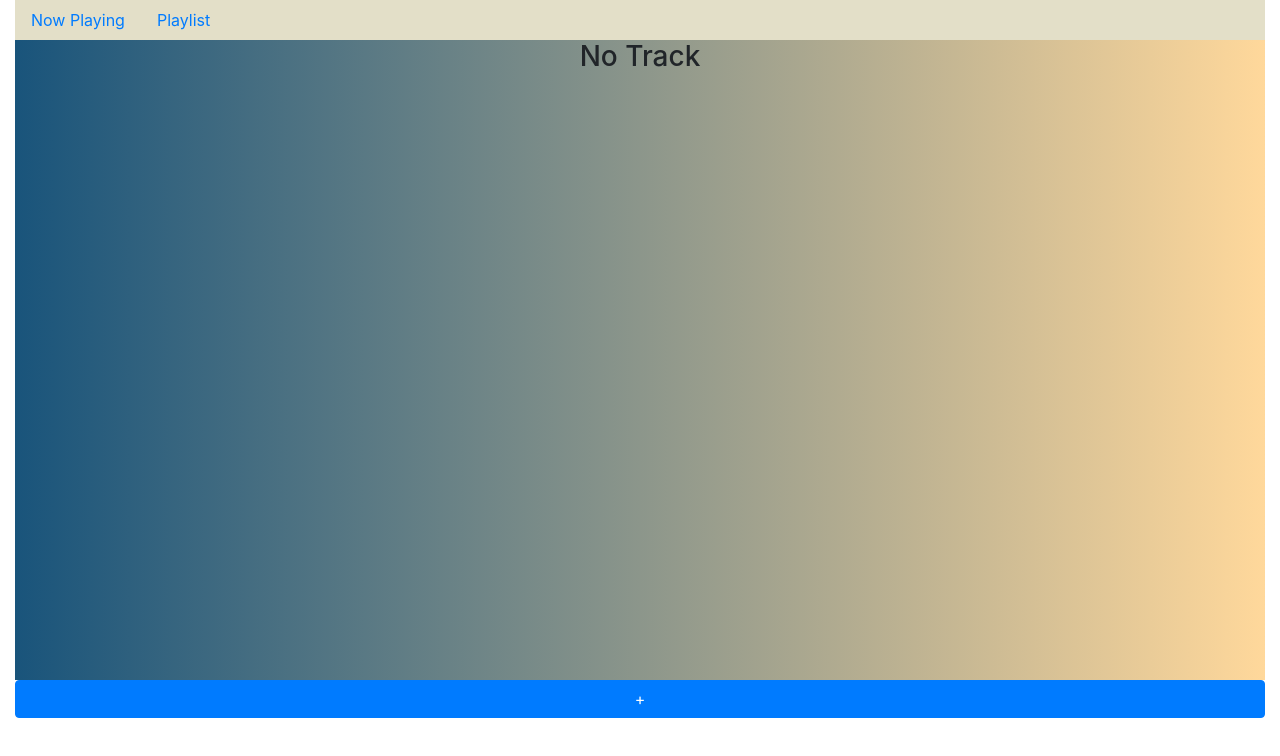
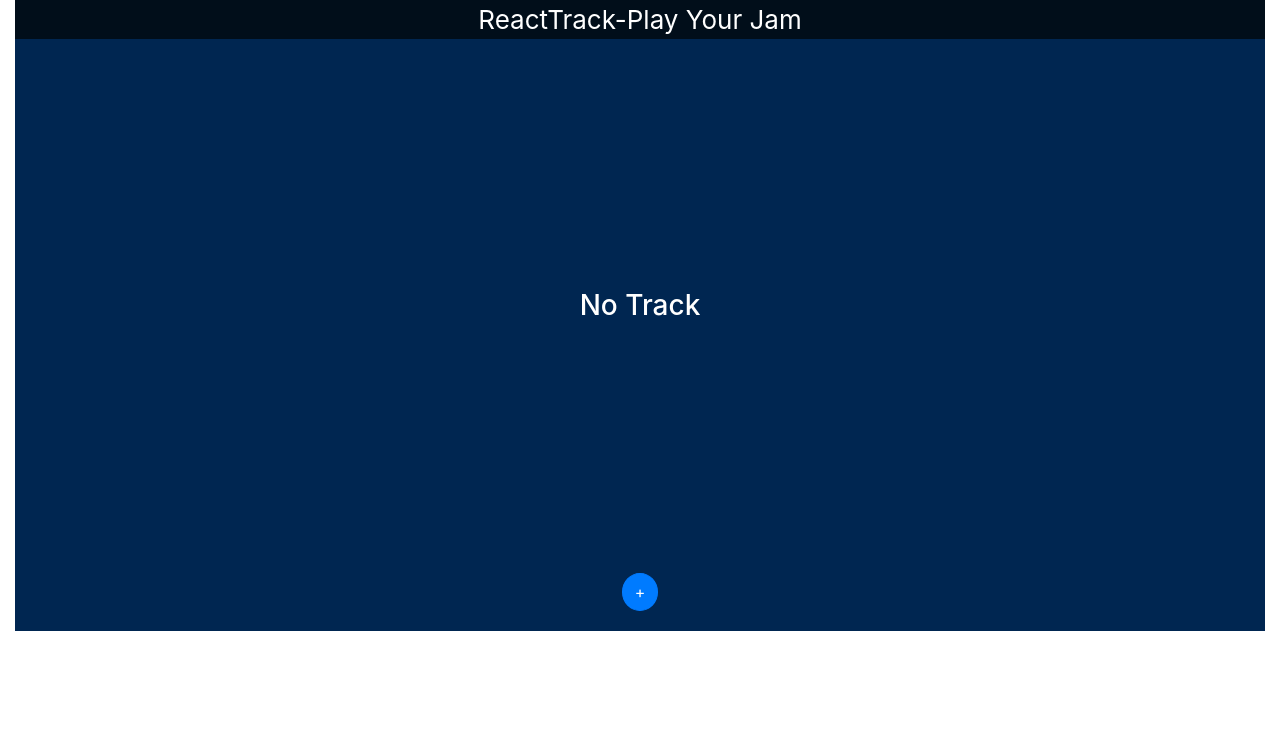
Before and after one commit to pronayguha13/react-music-player, a React (Create React App) app: page / in a window 1280 px wide. Shown: the top 756 px of the page. Built offline with nearby package versions, Linux system fonts and the light colour scheme.

Commit message:
Layout change & pause indicator only on now playing track

```diff
--- a/src/App.js
+++ b/src/App.js
@@ -1,8 +1,8 @@
 import React, { useState } from "react";
-import Navbar from "./components/Navbar";
 import TrackList from "./components/TrackList";
 import AddTrackButton from "./components/AddTrackButton";
 import AudioPlayer from "react-h5-audio-player";
+import Navbar from "./components/Header";
 
 const App = () => {
   const [trackList, setTrackList] = useState([]);
@@ -19,20 +19,34 @@ const App = () => {
   };
 
   const setNowPlayingHandler = (index) => {
-    console.log("setNowPlayingHandler -> index", index);
     setNowPlaying([trackList[index]]);
-    console.log(trackList[index]);
     setIsPlaying(true);
   };
 
   return (
     <div className="container-fluid">
       <Navbar />
-      <TrackList
-        trackList={trackList}
-        setNowPlayingHandler={setNowPlayingHandler}
-        isPlaying={isPlaying}
-      />
+      {trackList.length ? (
+        <TrackList
+          nowPlaying={nowPlaying}
+          trackList={trackList}
+          setNowPlayingHandler={setNowPlayingHandler}
+          isPlaying={isPlaying}
+        />
+      ) : (
+        <h3
+          style={{
+            textAlign: "center",
+            color: "#fff",
+            paddingTop: "20%",
+            paddingBottom: "20%",
+            background: "#002651",
+            marginBottom: 0,
+          }}
+        >
+          No Track
+        </h3>
+      )}
       <AddTrackButton trackList={trackList} updateTrackList={getNewTrack} />
       {nowPlaying.length > 0 ? (
         <AudioPlayer
--- a/src/components/AddTrackButton.js
+++ b/src/components/AddTrackButton.js
@@ -12,8 +12,12 @@ export default function AddTrackButton({ trackList, updateTrackList }) {
   };
 
   return (
-    <div>
-      <Button className="w-100" onClick={() => myRef.current.click()}>
+    <div style={{ textAlign: "center", background: "#002651" }}>
+      <Button
+        // className="w-100"
+        style={{ borderRadius: "50%", marginBottom: 20 }}
+        onClick={() => myRef.current.click()}
+      >
         +
       </Button>
       <input
--- /dev/null
+++ b/src/components/Header.js
@@ -0,0 +1,16 @@
+import React from "react";
+
+export default function Navbar() {
+  return (
+    <div
+      style={{
+        backgroundColor: "rgb(1, 14, 26)",
+        color: "#fff",
+        textAlign: "center",
+        fontSize: 26,
+      }}
+    >
+      ReactTrack-Play Your Jam
+    </div>
+  );
+}
--- a/src/components/Navbar.js
+++ /dev/null
@@ -1,17 +0,0 @@
-import React from "react";
-import { Nav } from "react-bootstrap";
-
-export default function Navbar() {
-  return (
-    <div style={{ backgroundColor: "#e3dfc8", color: "#fff" }}>
-      <Nav>
-        <Nav.Item>
-          <Nav.Link>Now Playing</Nav.Link>
-        </Nav.Item>
-        <Nav.Item>
-          <Nav.Link>Playlist</Nav.Link>
-        </Nav.Item>
-      </Nav>
-    </div>
-  );
-}
--- a/src/components/TrackList.css
+++ b/src/components/TrackList.css
@@ -1,7 +1,8 @@
 .TrackList {
-  background: #ffd89b; /* fallback for old browsers */
-  background: -webkit-linear-gradient(to right, #19547b, #ffd89b);
-  background: linear-gradient(to right, #19547b, #ffd89b);
+  /* background: #ffd89b; /* fallback for old browsers */
+  /* background: -webkit-linear-gradient(to right, #19547b, #ffd89b);
+  background: linear-gradient(to right, #19547b, #ffd89b);  */
+  background: #002651;
   width: 100%;
   height: 80vh;
 }
--- a/src/components/TrackList.js
+++ b/src/components/TrackList.js
@@ -3,23 +3,33 @@ import "./TrackList.css";
 import { Card } from "react-bootstrap";
 export default function TrackList({
   trackList,
+  nowPlaying,
   setNowPlayingHandler,
   isPlaying,
 }) {
   console.log("TrackList -> trackList", trackList);
+
+  nowPlaying.length ? console.log(nowPlaying[0].name) : console.log("Nothing");
+
   return (
     <div className="TrackList">
-      {trackList.length ? (
-        trackList.map((track, index) => (
-          <Card style={{ height: 50 }} key={index}>
+      {trackList.map((track, index) => (
+        <Card
+          style={{
+            height: 50,
+            background: "rgb(237, 26, 55)",
+            marginBottom: 10,
+          }}
+          key={index}
+        >
           <p style={{ marginBottom: "auto", marginTop: "auto" }}>
-              {isPlaying ? (
+            {/* && trackList.indexOf(nowPlaying) === index */}
+            {isPlaying && nowPlaying[0].name === track.name ? (
               <img
                 style={{
                   width: "24px",
                   border: "none",
                   outline: "none",
-                    backgroundColor: "white",
                   marginRight: "30px",
                 }}
                 src="/assets/pause-button-24.png"
@@ -31,7 +41,6 @@ export default function TrackList({
                   width: "24px",
                   border: "none",
                   outline: "none",
-                    backgroundColor: "white",
                   marginRight: 30,
                 }}
                 src="/assets/playButton.png"
@@ -47,10 +56,7 @@ export default function TrackList({
             </span>
           </p>
         </Card>
-        ))
-      ) : (
-        <h3 style={{ textAlign: "center" }}>No Track</h3>
-      )}
+      ))}
     </div>
   );
 }
```
Lines whose indentation alone changed are shown as unchanged.
